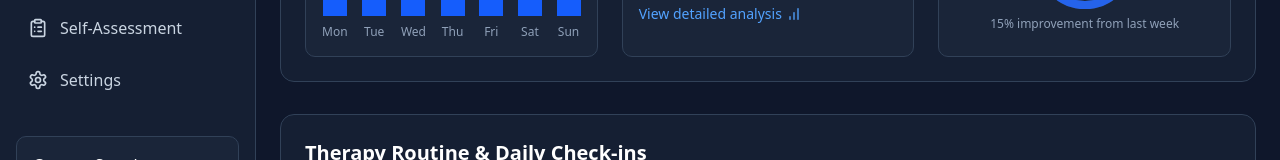
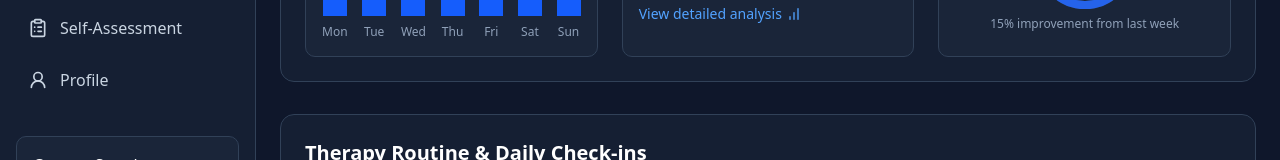
Before and after one commit to AvichalDwivedi2205/Story.AIFull, a Next.js app in the folder story.ai-frontend/: page /dashboard in a window 1280 px wide. Shown: the part 306-466 px from the top of the page. Built offline with nearby package versions, Linux system fonts and the light colour scheme.

Commit message:
Added the self assessment section

```diff
--- a/story.ai-frontend/components/Navbar.tsx
+++ b/story.ai-frontend/components/Navbar.tsx
@@ -1,7 +1,7 @@
 // components/Navbar.tsx
 "use client"
 import React from 'react';
-import { Calendar, Home, BookOpen, Brain, Settings, BotIcon, ClipboardList } from 'lucide-react';
+import { Calendar, Home, BookOpen, Brain, Settings, BotIcon, ClipboardList, User2 } from 'lucide-react';
 import Link from 'next/link';
 
 interface NavbarProps {
@@ -12,13 +12,11 @@ interface NavbarProps {
 export default function Navbar({ activeTab, setActiveTab }: NavbarProps) {
   return (
     <div className="w-64 bg-slate-800/50 backdrop-blur-sm border-r border-slate-700 p-4 flex flex-col">
-      {/* Header Section */}
       <div className="mb-8">
         <h1 className="text-2xl font-bold text-white">Story.ai</h1>
         <p className="text-sm text-slate-400">Your mental wellness companion</p>
       </div>
 
-      {/* Navigation Links */}
       <nav className="space-y-1 flex-1">
         {[
           { name: 'Dashboard', icon: <Home className="h-5 w-5" /> },
@@ -26,7 +24,7 @@ export default function Navbar({ activeTab, setActiveTab }: NavbarProps) {
           { name: 'AI Insights', icon: <Brain className="h-5 w-5" /> },
           { name: 'Therapy Chatbot', icon: <BotIcon className="h-5 w-5" /> },
           { name: 'Self-Assessment', icon: <ClipboardList className="h-5 w-5" /> },
-          { name: 'Settings', icon: <Settings className="h-5 w-5" /> },
+          { name: 'Profile', icon: <User2 className="h-5 w-5" /> },
         ].map((item) => (
           <Link
             href={`/${item.name.toLowerCase().replace(' ', '-')}`}
@@ -43,7 +41,6 @@ export default function Navbar({ activeTab, setActiveTab }: NavbarProps) {
           </Link>
         ))}
 
-        {/* Streak Section */}
         <div className="mt-8 p-4 bg-slate-800/70 rounded-lg border border-slate-700">
           <h3 className="font-medium text-white">Current Streak</h3>
           <div className="flex items-center mt-2">
```
